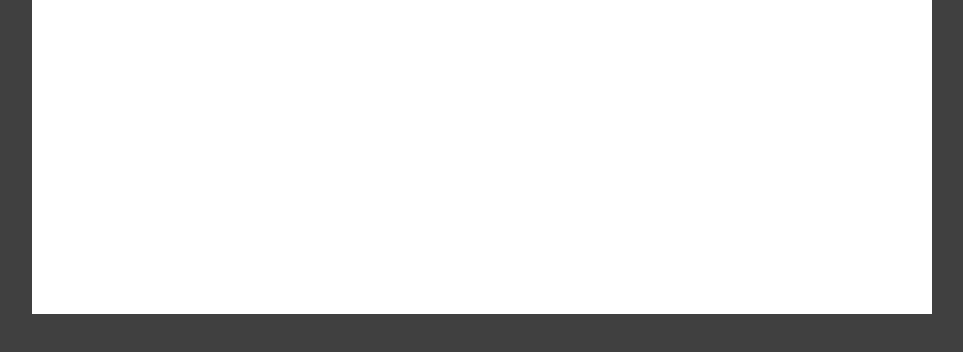
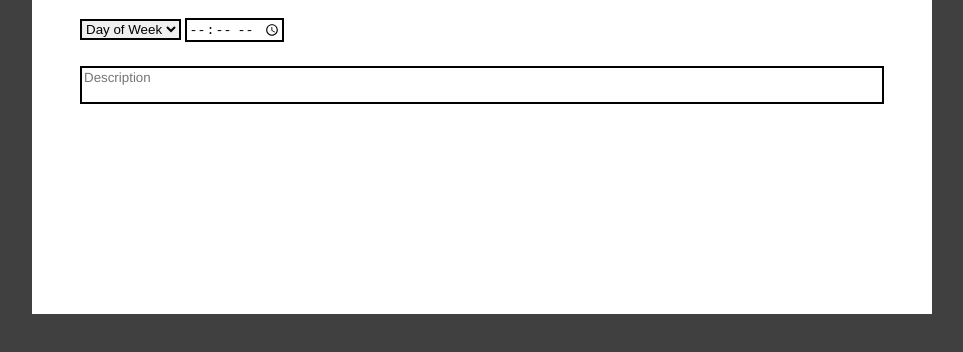
Before and after one commit to jamiecafirma/week-planner, a plain HTML site: page index.html in a window 1280 px wide. Shown: the part 274-626 px from the top of the page, without its empty margins (158-1121 px from the left). Drawn offline with Linux system fonts and the light colour scheme.

Commit message:
Added inputs to modal, and added input styling.

```diff
--- a/index.html
+++ b/index.html
@@ -14,12 +14,30 @@
   <div class="view" id="add-modal-view" data-view="add-modal">
     <div class="black-bg justify-center align-center">
       <div class="pop-up">
-        <div class="row justify-center">
-          <h1>Add Entry</h1>
+        <div class="row">
+          <div class="column-full justify-center">
+            <h1>Add Entry</h1>
+          </div>
         </div>
         <form>
-          <div class="row"></div>
-          <div class="row"></div>
+          <div class="row mb-one-and-half-rem">
+            <div class="column-full">
+              <select name="day" id="day" class="black-border">
+                <option value="">Day of Week</option>
+                <option value="Sunday">Sunday</option>
+                <option value="Monday">Monday</option>
+                <option value="Tuesday">Tuesday</option>
+                <option value="Wednesday">Wednesday</option>
+                <option value="Thursday">Thursday</option>
+                <option value="Friday">Friday</option>
+                <option value="Saturday">Saturday</option>
+              </select>
+              <input type="time" class="black-border">
+            </div>
+          </div>
+          <div class="row">
+            <textarea name="description" id="description" placeholder="Description" class="black-border"></textarea>
+          </div>
         </form>
       </div>
     </div>
--- a/styles.css
+++ b/styles.css
@@ -1,5 +1,12 @@
 body {
   font-family: 'Helvetica Neue', sans-serif;
+}
+
+textarea {
+  color: black;
+  font-family: 'Helvetica Neue', sans-serif;
+  resize: none;
+  width: 100%;
 }
 
 a {
@@ -22,6 +29,11 @@ a {
   width: 900px;
   height: 375px;
   background-color: white;
+  padding: 0 3rem 3rem;
+}
+
+.black-border {
+  border: 2px solid black;
 }
 
 .justify-center {
@@ -43,6 +55,10 @@ a {
   justify-content: flex-end;
 }
 
+.mb-one-and-half-rem {
+  margin-bottom: 1.5rem;
+}
+
 .button-border {
   border: solid 2px #000;
   box-shadow: 2px 4px 0 0 #000;
```
